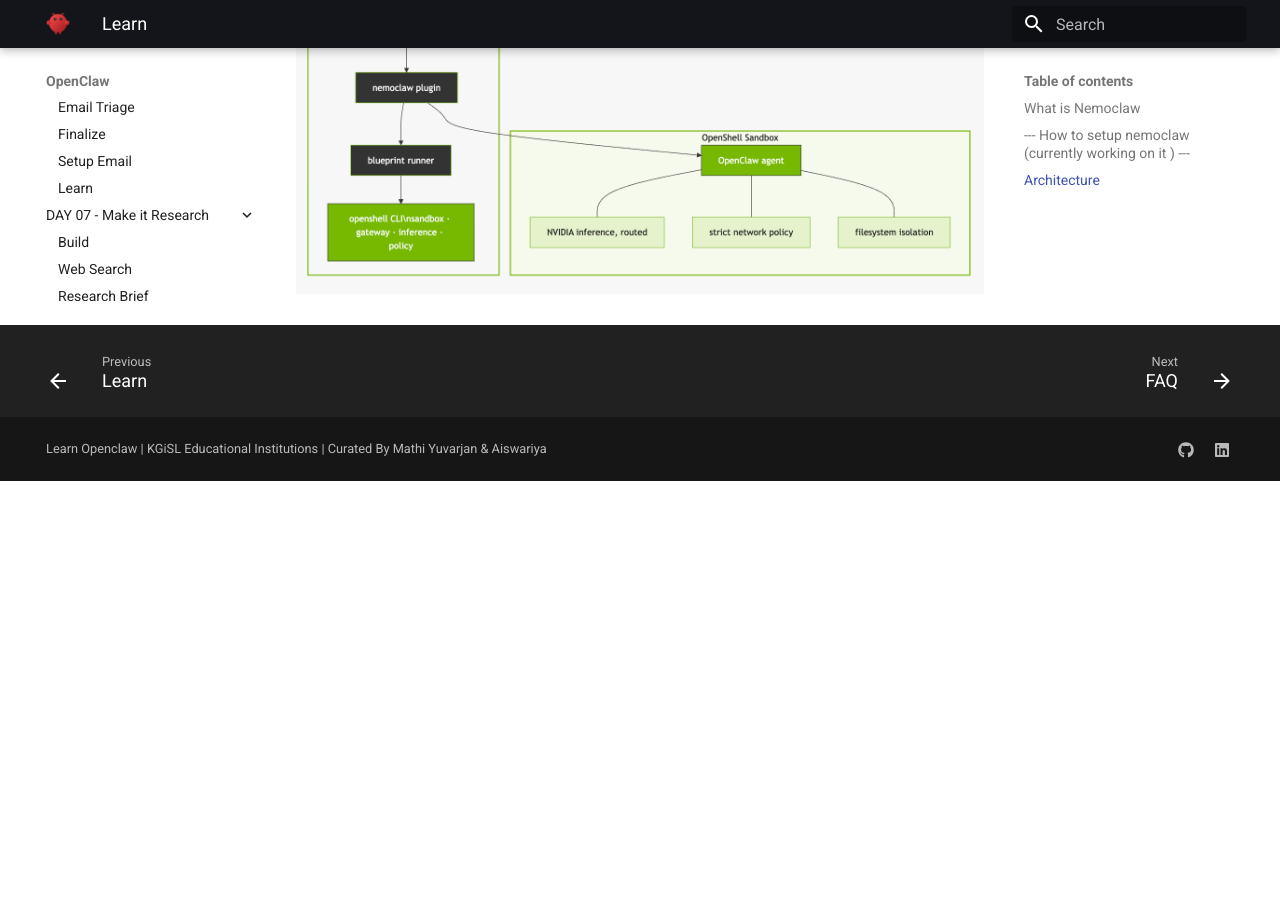
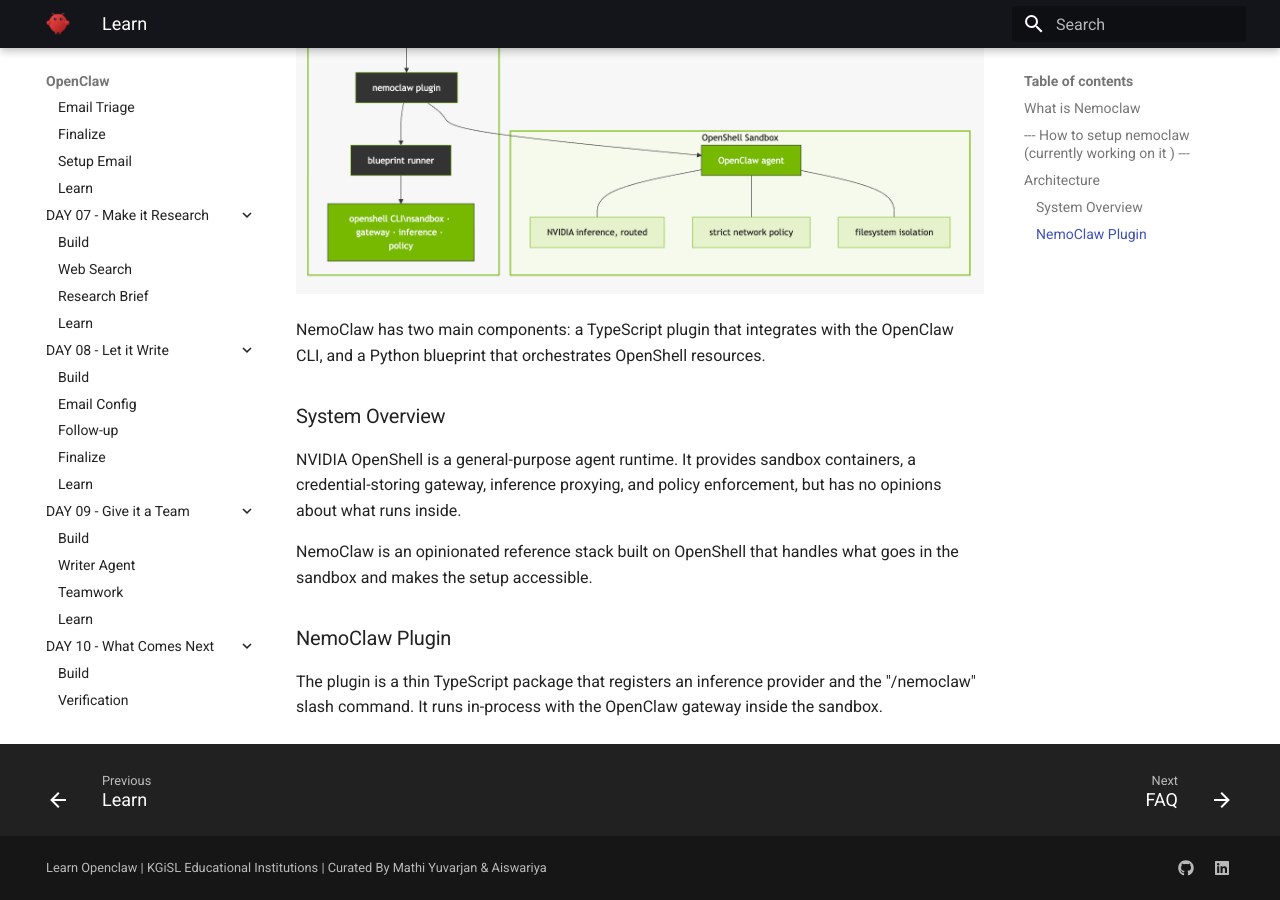
Before and after one commit to Mathi27/openclaw-playbook, an MkDocs documentation site: the page built from docs/days/Nemoclaw/learn.md, in a window 1280 px wide and 900 px high, scrolled down 1549 px. Built offline with MkDocs 1.6.1 and Material for MkDocs 9.7.7, drawn with Linux system fonts in a browser that asks for light colours; the version menu is left out; before the commit the page ends 2030 px from its top, so only the background shows below that.

Commit message:
added - nemoclaw plugin

```diff
--- a/docs/days/Nemoclaw/learn.md
+++ b/docs/days/Nemoclaw/learn.md
@@ -24,3 +24,15 @@
 ## Architecture
 
 ![NemoClaw Architecture](/diagrams/image.png)
+
+NemoClaw has two main components: a TypeScript plugin that integrates with the OpenClaw CLI, and a Python blueprint that orchestrates OpenShell resources.
+
+### System Overview
+
+NVIDIA OpenShell is a general-purpose agent runtime. It provides sandbox containers, a credential-storing gateway, inference proxying, and policy enforcement, but has no opinions about what runs inside.
+
+NemoClaw is an opinionated reference stack built on OpenShell that handles what goes in the sandbox and makes the setup accessible.
+
+### NemoClaw Plugin
+
+The plugin is a thin TypeScript package that registers an inference provider and the "/nemoclaw" slash command. It runs in-process with the OpenClaw gateway inside the sandbox.
```
